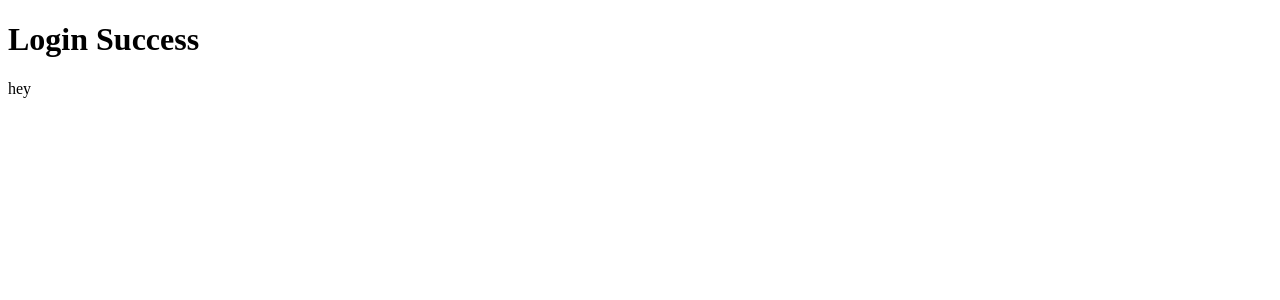
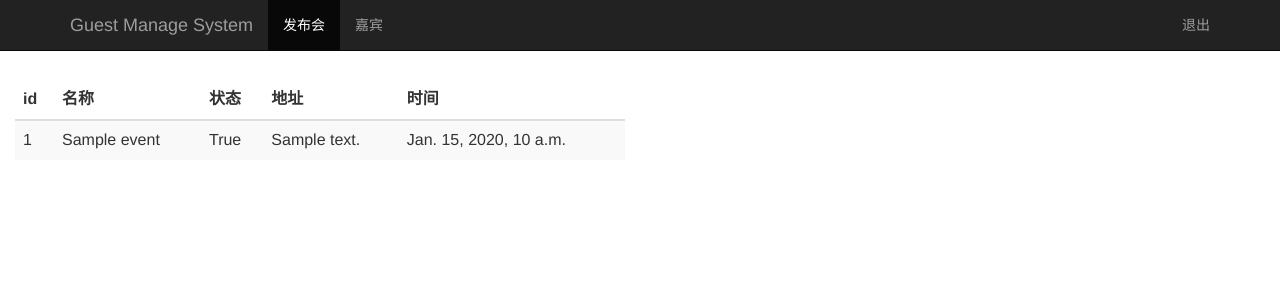
Before and after one commit to tinfeng/guest, a Django app: page /event_manage/ in a window 1280 px wide. Shown: the top 300 px of the page. Run offline with Django 3.2, Linux system fonts and the light colour scheme; a user stored in the database is signed in; tables that the repository leaves empty hold one stand-in row (values such as "Sample post"); some libraries are stand-ins or nearby versions.

Commit message:
数据库时间格式更改,修改event_manage页面

```diff
--- a/guest/__init__.py
+++ b/guest/__init__.py
@@ -1,2 +1,3 @@
 import pymysql
+
 pymysql.install_as_MySQLdb()
--- a/guest/settings.py
+++ b/guest/settings.py
@@ -39,7 +39,8 @@ INSTALLED_APPS = [
     'django.contrib.sessions',
     'django.contrib.messages',
     'django.contrib.staticfiles',
-    'sign'
+    'sign',
+    'bootstrap3',
 ]
 
 MIDDLEWARE = [
--- a/sign/models.py
+++ b/sign/models.py
@@ -8,8 +8,8 @@ class Event(models.Model):
     limit = models.IntegerField()                       # 参加人数
     status = models.BooleanField()                      # 状态
     address = models.CharField(max_length=200)          # 地址
-    start_time = models.DateField('evens time')         # 开始时间
-    create_time = models.DateField(auto_now=True)       # 创建时间(自动获取当前时间)
+    start_time = models.DateTimeField('evens time')         # 开始时间
+    create_time = models.DateTimeField(auto_now=True)       # 创建时间(自动获取当前时间)
 
     def __str__(self):
         return self.name
@@ -22,7 +22,7 @@ class Guest(models.Model):
     phone = models.CharField(max_length=16)             # 电话
     email = models.EmailField()                         # 邮箱
     sign = models.BooleanField()                        # 签到状态
-    create_time = models.DateField(auto_now=True)       # 创建时间(自动获取当前时间)
+    create_time = models.DateTimeField(auto_now=True)   # 创建时间(自动获取当前时间)
 
     class Meta:
         unique_together = ("event", "phone")
--- a/sign/views.py
+++ b/sign/views.py
@@ -2,6 +2,7 @@ from django.shortcuts import render
 from django.http import HttpResponse, HttpResponseRedirect
 from django.contrib import auth
 from django.contrib.auth.decorators import login_required
+from sign.models import Event
 
 
 # Create your views here.
@@ -27,9 +28,10 @@ def login_action(request):
             return render(request, 'index.html', {'error': 'username or password error!'})
 
 
-# 发布会管理管理
+# 发布会管理
 @login_required
 def event_manage(request):
     # username = request.COOKIES.get('user', '')    #浏览器获取cookie
+    event_list = Event.objects.all()
     username = request.session.get('user', '')      # 浏览器获取session
-    return render(request, "event_manage.html", {"user": username})
+    return render(request, "event_manage.html", {"user": username, "events": event_list})
--- a/templates/event_manage.html
+++ b/templates/event_manage.html
@@ -1,11 +1,53 @@
-<!DOCTYPE html>
-<html lang="en">
+<html lang="zh-CN">
 <head>
-    <meta charset="UTF-8">
-    <title>Event Manage page</title>
+    {% load bootstrap3 %}
+    {% bootstrap_css %}
+    {% bootstrap_javascript %}
+    <title>Guest Manage</title>
 </head>
-<body>
-<h1>Login Success</h1>
-<div style="float:left"><a>hey {{ user }}</a></div>
-</body>
-</html>
+<body role="document">
+<!-- 导航栏-->
+<nav class="navbar navbar-inverse navbar-fixed-top">
+    <div class="container">
+        <div class="navbar-header">
+            <a class="navbar-brand" href="/event_manage/">Guest Manage System</a>
+        </div>
+        <div id="navbar" class="collapse navbar-collapse">
+            <ul class="nav navbar-nav">
+                <li class="active"><a href="#">发布会</a></li>
+                <li><a href="/guest_manage/">嘉宾</a></li>
+            </ul>
+            <ul class="nav navbar-nav navbar-right">
+                <li><a href="#">{{ user }}</a></li>
+                <li><a href="/logout/">退出</a></li>
+            </ul>
+        </div>
+    </div>
+</nav>
+<!-- 发布会列表-->
+<div style="padding-top: 80px;">
+    <div class="col-md-6">
+        <table class="table table-striped">
+            <thead>
+            <tr>
+                <th>id</th>
+                <th>名称</th>
+                <th>状态</th>
+                <th>地址</th>
+                <th>时间</th>
+            </tr>
+            </thead>
+            <tbody>
+            {% for event in events %}
+                <tr>
+                    <td>{{ event.id }}</td>
+                    <td>{{ event.name }}</td>
+                    <td>{{ event.status }}</td>
+                    <td>{{ event.address }}</td>
+                    <td>{{ event.start_time }}</td>
+                </tr>
+            {% endfor %}
+            </tbody>
+        </table>
+    </div>
+</div>
```
